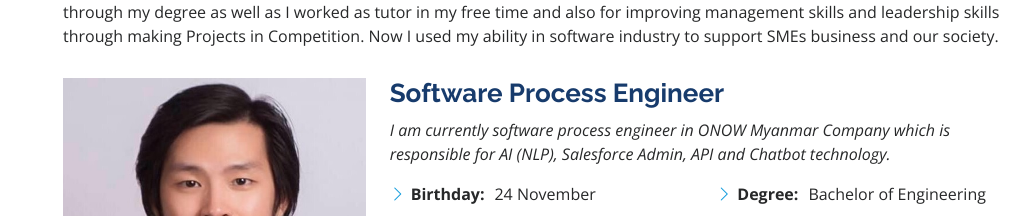
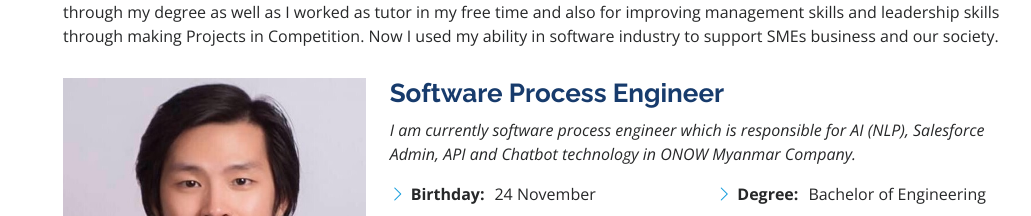
Before and after one commit to KaungHtetSanDev/me.io, a plain HTML site: page index.html in a window 1280 px wide. Shown: the part 962-1178 px from the top of the page, without its empty margins (249-1280 px from the left). Drawn offline with nearby package versions, Linux system fonts and the light colour scheme.

Commit message:
feated: about

```diff
--- a/index.html
+++ b/index.html
@@ -92,7 +92,7 @@
           <div class="col-lg-8 pt-4 pt-lg-0 content" data-aos="fade-left">
             <h3>Software Process Engineer</h3>
             <p class="fst-italic">
-            	I am currently software process engineer in ONOW Myanmar Company which is responsible for AI (NLP), Salesforce Admin, API and Chatbot technology.
+            	I am currently software process engineer which is responsible for AI (NLP), Salesforce Admin, API and Chatbot technology in ONOW Myanmar Company.
             </p>
             <div class="row">
               <div class="col-lg-6">
```
